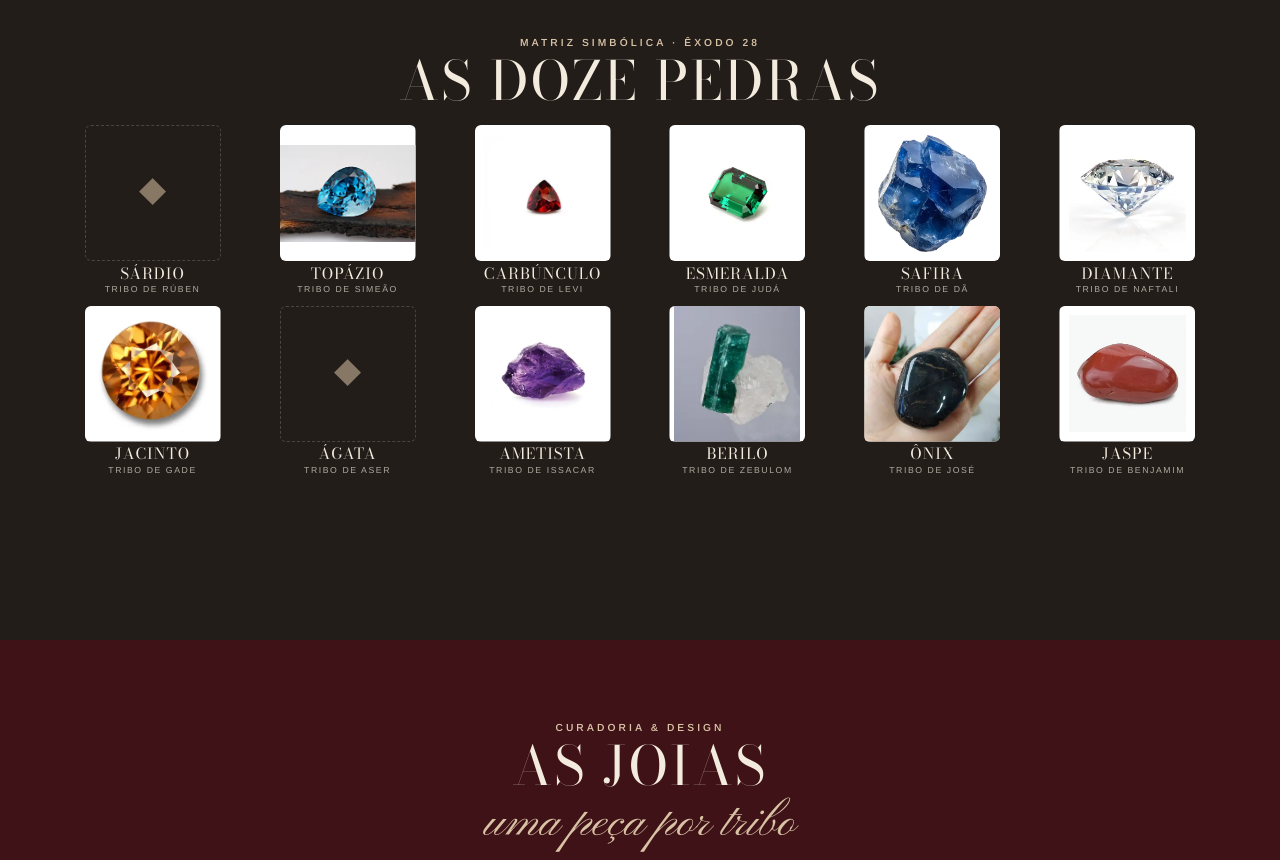
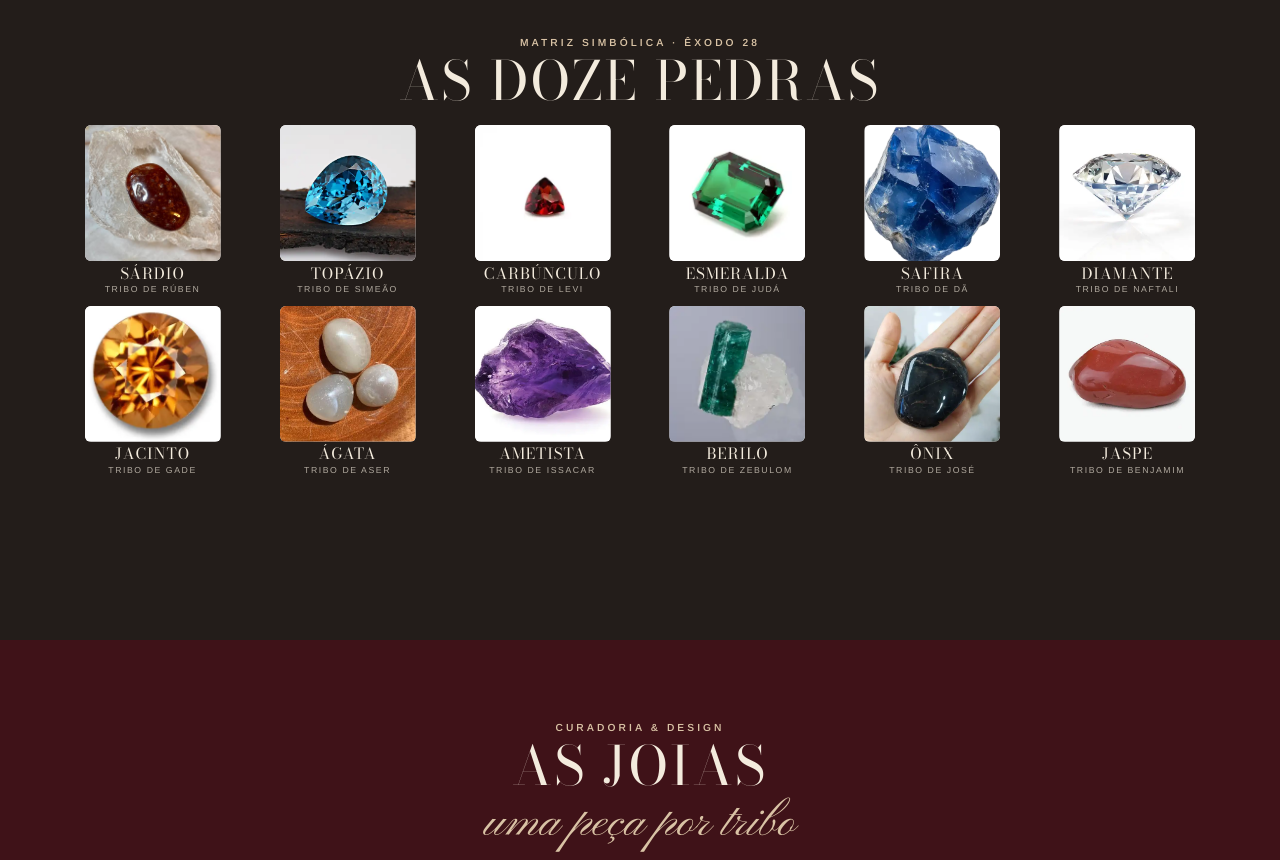
Before and after one commit to Gusta-collab/tcc-12-tribos-israel, a plain HTML site: page index.html in a window 1280 px wide. Shown: the part 3360-4220 px from the top of the page. Drawn offline with nearby package versions, Linux system fonts and the light colour scheme.

Commit message:
Corrige fotos das pedras e enquadramento

```diff
--- a/images.css
+++ b/images.css
@@ -31,3 +31,5 @@
 .i1972{background-image:url(img/i1972.webp)}
 .i360{background-image:url(img/i360.webp)}
 .i361{background-image:url(img/i361.webp)}
+.sardio{background-image:url("img/s%C3%A1rdio.jpg")}
+.agata{background-image:url("img/%C3%A1gata.jpg")}
--- a/index.html
+++ b/index.html
@@ -143,14 +143,14 @@
         <h2 class="hd rv" style="--d:.15s">As Doze Pedras</h2>
       </div>
       <div class="sg">
-        <figure class="cd"><div class="pl0 rv" style="--d:0.08s"><span>◆</span></div><figcaption class="rv" style="--d:0.14s"><span class="nm">Sárdio</span><span class="tr">Tribo de Rúben</span></figcaption></figure>
+        <figure class="cd"><div class="w pl" style="--d:0.08s"><div class="im sardio"></div></div><figcaption class="rv" style="--d:0.14s"><span class="nm">Sárdio</span><span class="tr">Tribo de Rúben</span></figcaption></figure>
         <figure class="cd"><div class="w pl" style="--d:0.12s"><div class="im cv i1712"></div></div><figcaption class="rv" style="--d:0.18s"><span class="nm">Topázio</span><span class="tr">Tribo de Simeão</span></figcaption></figure>
         <figure class="cd"><div class="w pl" style="--d:0.16s"><div class="im i1717"></div></div><figcaption class="rv" style="--d:0.22s"><span class="nm">Carbúnculo</span><span class="tr">Tribo de Levi</span></figcaption></figure>
         <figure class="cd"><div class="w pl" style="--d:0.20s"><div class="im i1978"></div></div><figcaption class="rv" style="--d:0.26s"><span class="nm">Esmeralda</span><span class="tr">Tribo de Judá</span></figcaption></figure>
         <figure class="cd"><div class="w pl" style="--d:0.24s"><div class="im i307"></div></div><figcaption class="rv" style="--d:0.30s"><span class="nm">Safira</span><span class="tr">Tribo de Dã</span></figcaption></figure>
         <figure class="cd"><div class="w pl" style="--d:0.28s"><div class="im i1722"></div></div><figcaption class="rv" style="--d:0.34s"><span class="nm">Diamante</span><span class="tr">Tribo de Naftali</span></figcaption></figure>
         <figure class="cd"><div class="w pl" style="--d:0.32s"><div class="im i1727"></div></div><figcaption class="rv" style="--d:0.38s"><span class="nm">Jacinto</span><span class="tr">Tribo de Gade</span></figcaption></figure>
-        <figure class="cd"><div class="pl0 rv" style="--d:0.36s"><span>◆</span></div><figcaption class="rv" style="--d:0.42s"><span class="nm">Ágata</span><span class="tr">Tribo de Aser</span></figcaption></figure>
+        <figure class="cd"><div class="w pl" style="--d:0.36s"><div class="im agata"></div></div><figcaption class="rv" style="--d:0.42s"><span class="nm">Ágata</span><span class="tr">Tribo de Aser</span></figcaption></figure>
         <figure class="cd"><div class="w pl" style="--d:0.40s"><div class="im i1734"></div></div><figcaption class="rv" style="--d:0.46s"><span class="nm">Ametista</span><span class="tr">Tribo de Issacar</span></figcaption></figure>
         <figure class="cd"><div class="w pl" style="--d:0.44s"><div class="im cv i1972"></div></div><figcaption class="rv" style="--d:0.50s"><span class="nm">Berilo</span><span class="tr">Tribo de Zebulom</span></figcaption></figure>
         <figure class="cd"><div class="w pl" style="--d:0.48s"><div class="im cv i1741"></div></div><figcaption class="rv" style="--d:0.54s"><span class="nm">Ônix</span><span class="tr">Tribo de José</span></figcaption></figure>
--- a/style.css
+++ b/style.css
@@ -484,11 +484,11 @@ body {
 }
 
 .cd .w .im {
-  left: 7%;
-  top: 7%;
-  width: 86%;
-  height: 86%;
-  background-size: contain;
+  left: 0;
+  top: 0;
+  width: 100%;
+  height: 100%;
+  background-size: cover;
   background-position: center;
 }
 
```
Also changed, not shown: img/sárdio.jpg (added), img/ágata.jpg (added).
